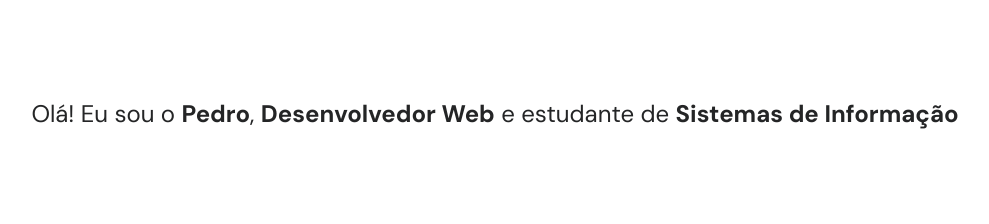
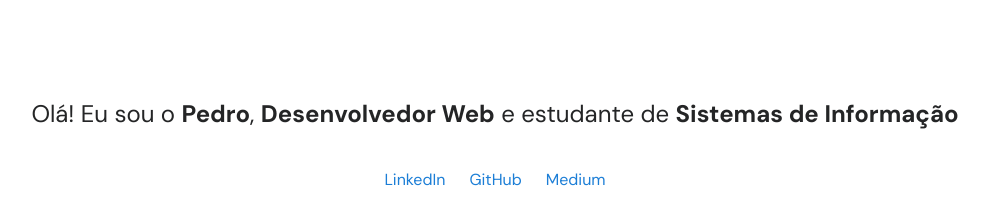
Before and after one commit to pedrocsh/pedrocsh.github.io, a plain HTML site: page index.html in a window 1280 px wide. Shown: the whole page, without its empty margins (145-1134 px from the left). Drawn offline with Linux system fonts and the light colour scheme.

Commit message:
add external links

```diff
--- a/css/styles.css
+++ b/css/styles.css
@@ -10,6 +10,15 @@ body {
   font-family: 'DM Sans', Arial, Helvetica, sans-serif;
 }
 
+a {
+  color: #1C7ED6;
+  text-decoration: none;
+}
+
+a:hover {
+  text-decoration: underline;
+}
+
 header {
   padding: 100px 24px;
   text-align: center;
@@ -19,4 +28,11 @@ header h1 {
   font-size: 24px;
   font-weight: 400;
   line-height: 1.2;
+  margin-bottom: 40px;
 }
+
+header div {
+  display: flex;
+  justify-content: center;
+  gap: 24px;
+}
--- a/index.html
+++ b/index.html
@@ -12,6 +12,12 @@
 <body>
   <header>
     <h1>Olá! Eu sou o <strong>Pedro</strong>, <strong>Desenvolvedor Web</strong> e estudante de <strong>Sistemas de Informação</strong></h1>
+
+    <div>
+      <a href="https://www.linkedin.com/in/pedrocsh" target="_blank">LinkedIn</a>
+      <a href="https://www.github.com/pedrocsh" target="_blank">GitHub</a>
+      <a href="https://medium.com/@pedrocsh" target="_blank">Medium</a>
+    </div>
   </header>
 </body>
 </html>
```
